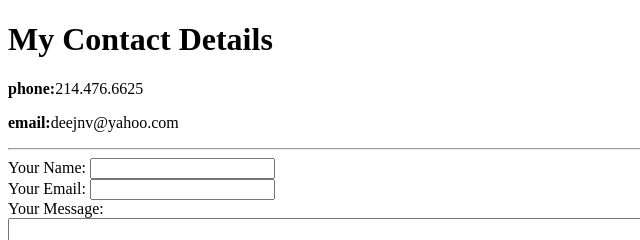
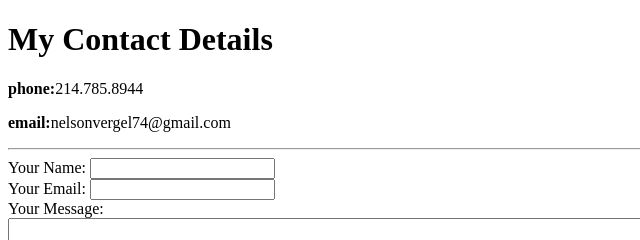
Before and after one commit to nelsonv74/cv, a plain HTML site: page contact.html in a window 1280 px wide. Shown: the top 240 px of the page, 0-640 px from the left. Drawn offline with Linux system fonts and the light colour scheme.

Commit message:
update contact references

```diff
--- a/contact.html
+++ b/contact.html
@@ -6,10 +6,10 @@
   </head>
   <body>
     <h1>My Contact Details</h1>
-    <p><strong>phone:</strong>214.476.6625</p>
-    <p><strong>email:</strong>deejnv@yahoo.com</p>
+    <p><strong>phone:</strong>214.785.8944</p>
+    <p><strong>email:</strong>nelsonvergel74@gmail.com</p>
     <hr>
-    <form action="mailto:deejnv@yahoo.com" method="post" enctype="text/plain">
+    <form action="mailto:nelsonvergel75@gmail.com" method="post" enctype="text/plain">
       <label for="">Your Name:</label>
       <input type="text" name="yourtext" value=""><br>
       <label for="">Your Email:</label>
```
